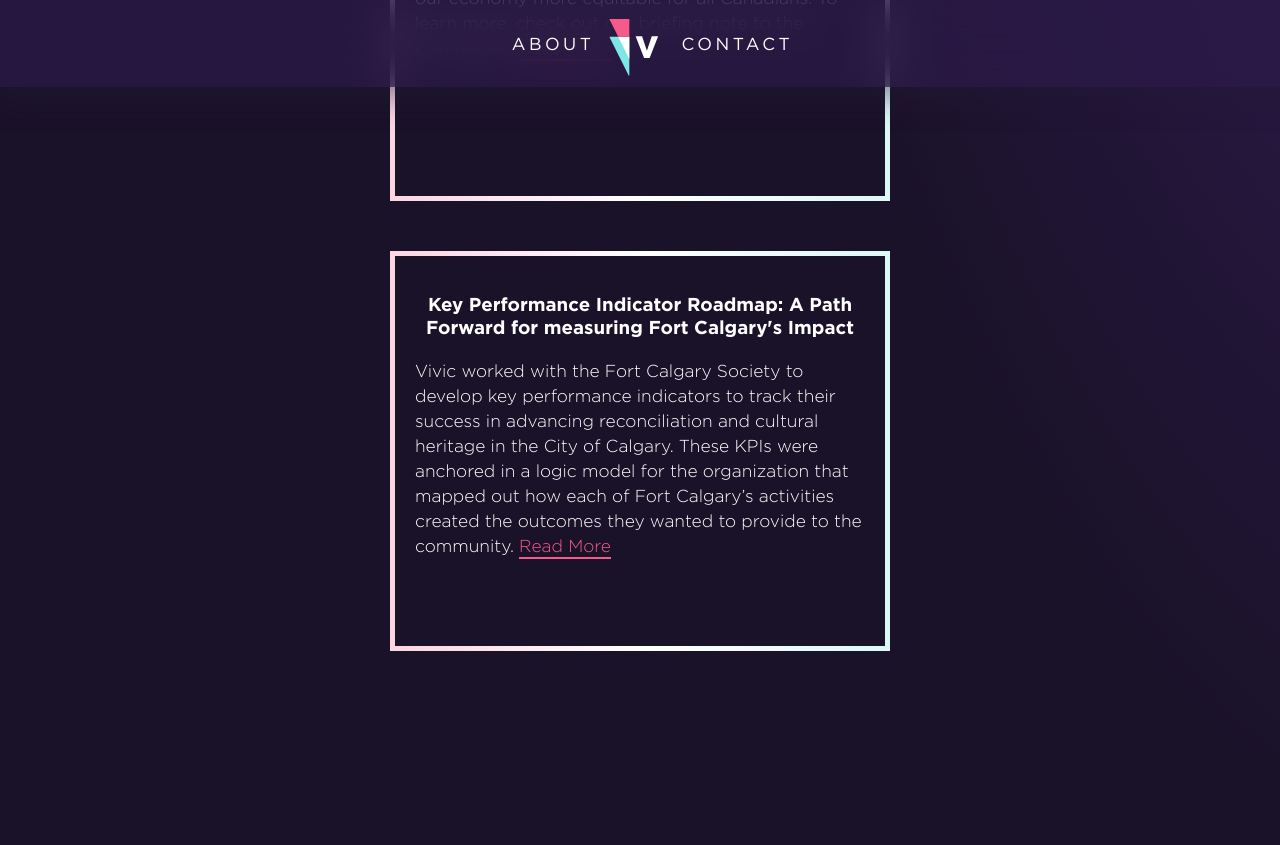
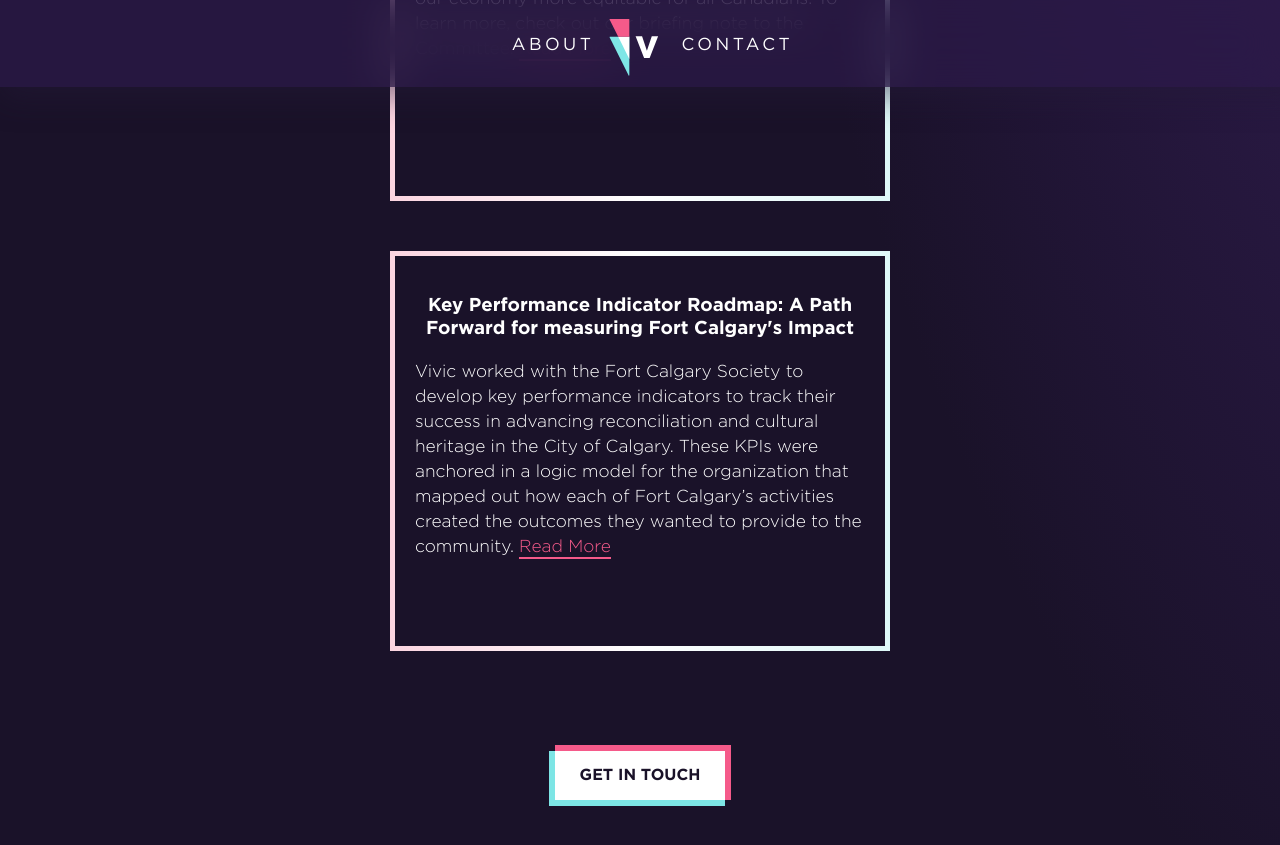
Before and after one commit to GoodbyteCo/Vivic-Website, a Jekyll site: the page built from work.html, in a window 1280 px wide and 900 px high, scrolled down 1459 px. Shown: the top 845 px of the window. Built offline with Jekyll 4.4.1, drawn with Linux system fonts in a browser that asks for light colours; before the commit the page ends 2210 px from its top, so only the background shows below that.

Commit message:
fix link bug

```diff
--- a/index.html
+++ b/index.html
@@ -75,7 +75,7 @@
                         </h3>
                         <p>
                             {{ work.content | remove: '<p>' | remove: '</p>' }}<a class="read-more"
-                                href="{{ work.pdf }}" target="_blank">
+                                href="/assets/PDFS/{{ work.pdf }}" target="_blank">
                                 Read More</a>
                         </p>
                     </div>
--- a/work.html
+++ b/work.html
@@ -11,13 +11,14 @@
         <div class="work-card">
             <h3>{{ work.title }}</h3>
             <p>
-                {{ work.content | remove: '<p>' | remove: '</p>' }}<a class="read-more" href="{{ work.pdf }}"
-                    target="_blank">
+                {{ work.content | remove: '<p>' | remove: '</p>' }}<a class="read-more"
+                    href="/assets/PDFS/{{ work.pdf }}" target="_blank">
                     Read More</a>
             </p>
         </div>
         {% endfor %}
     </div>
+    <a href="/contact/index.html" id="bottom-cta" class="cta">Get in Touch</a>
 </div>
 
 <style>
```
